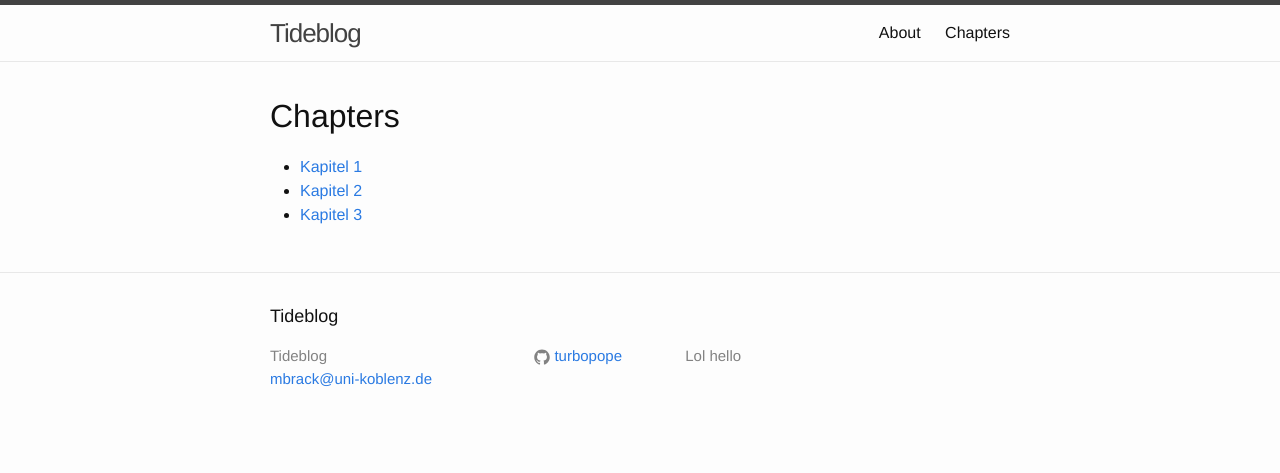
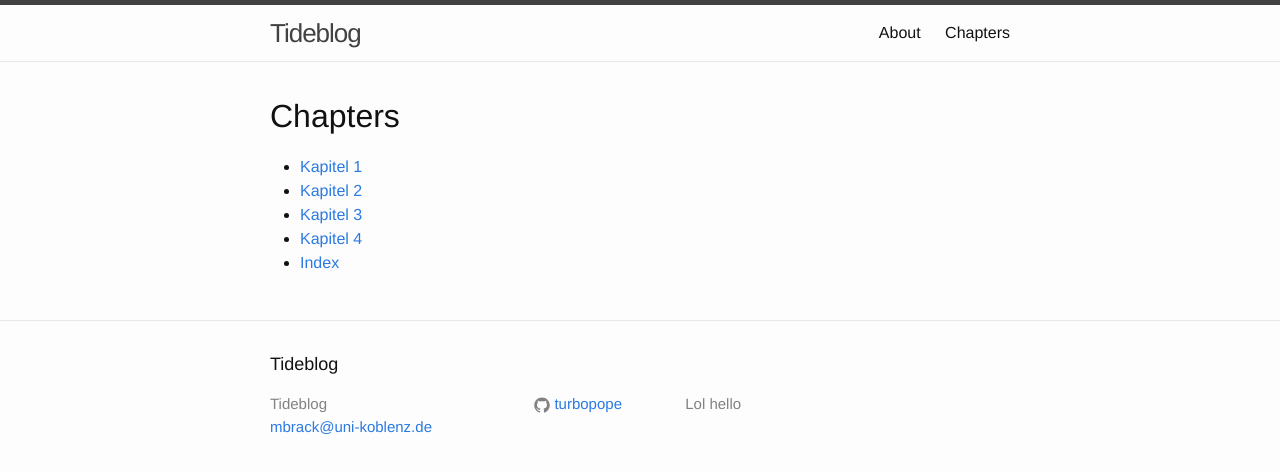
Before and after one commit to TurboPope/tideblog, a Jekyll site: the page built from _chapters/index.html, in a window 1280 px wide. Shown: the top 473 px of the page. Built offline with Jekyll 4.4.1, drawn with Linux system fonts in a browser that asks for light colours.

Commit message:
Remove silly 3 elements limit from chapter list

```diff
--- a/_chapters/index.html
+++ b/_chapters/index.html
@@ -5,7 +5,7 @@ layout: default
   <h1>Chapters</h1>
 
   <ul class="chapters-list">
-    {% for chapter in site.chapters limit:3 %}
+    {% for chapter in site.chapters %}
       <li>
         <a href="{{ chapter.url | prepend: site.baseurl}}">{{ chapter.title }}</a>
       </li>
```
